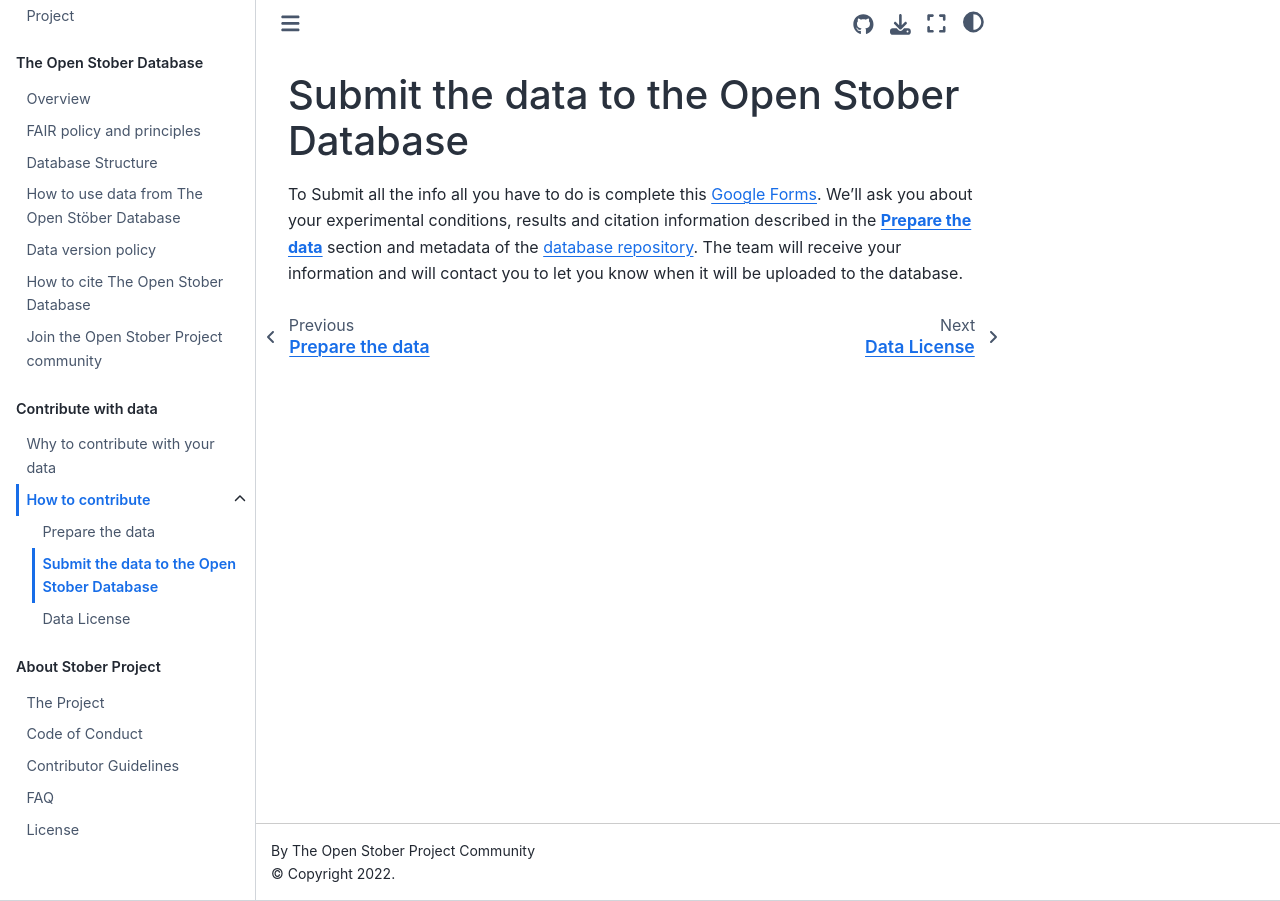
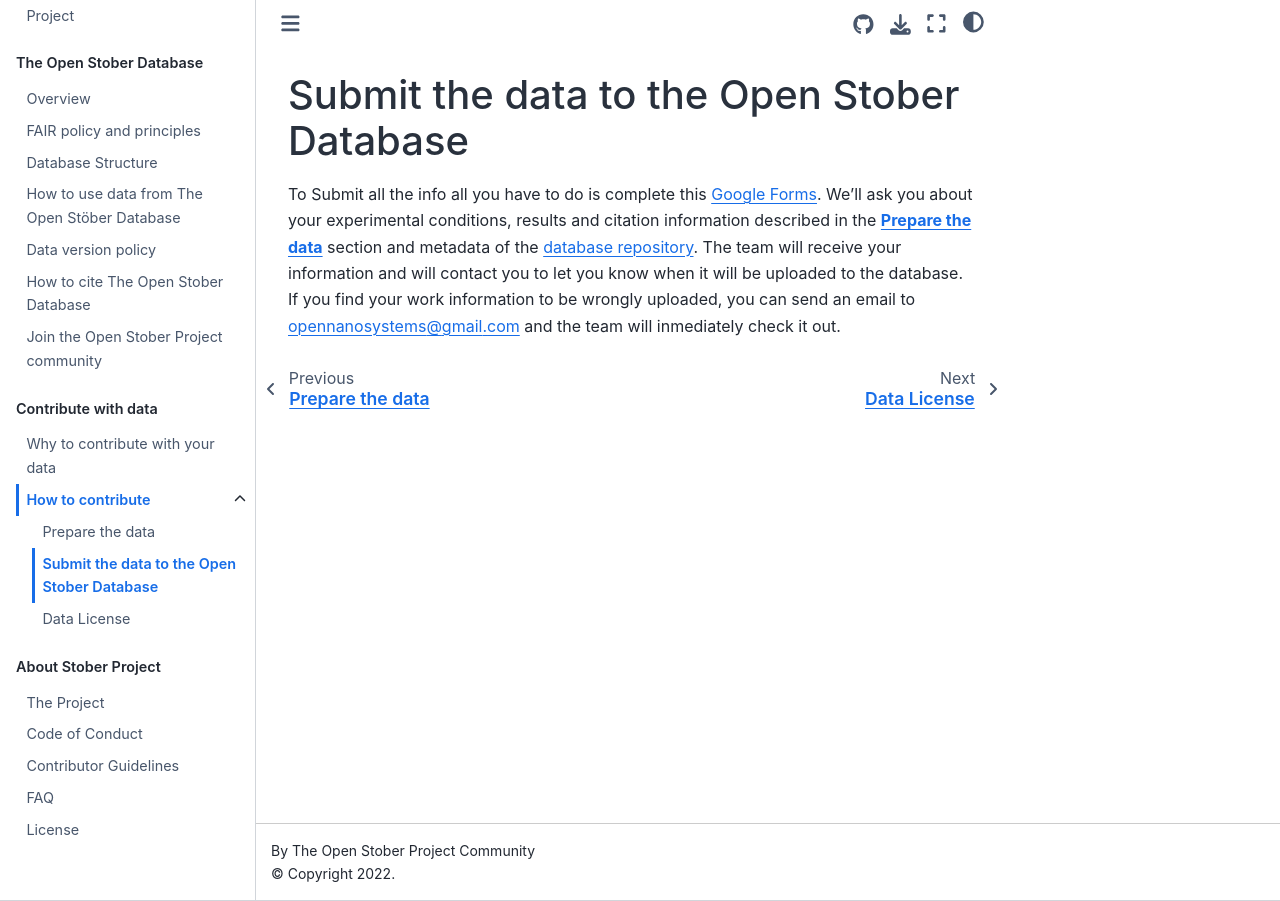
Before and after one commit to open-nanosystems/open-stober-project, a Jupyter Book: the page built from docs/contribute/submit-data.md, in a window 1280 px wide. Built offline with Jupyter Book 1.0.4 settings and Sphinx 7.4.7 and the Sphinx Book theme 1.1.4, drawn with Linux system fonts in a browser that asks for light colours.

Commit message:
Update submit-data.md

```diff
--- a/docs/contribute/submit-data.md
+++ b/docs/contribute/submit-data.md
@@ -1,3 +1,3 @@
 # Submit the data to the Open Stober Database
 
-To Submit all the info all you have to do is complete this [Google Forms](). We'll ask you about your experimental conditions, results and citation information described in the [**Prepare the data**](https://open-nanosystems.github.io/open-stober-project/contribute/prepare-data.html) section and metadata of the [database repository](https://doi.org/10.17605/OSF.IO/NR842). The team will receive your information and will contact you to let you know when it will be uploaded to the database.
+To Submit all the info all you have to do is complete this [Google Forms](). We'll ask you about your experimental conditions, results and citation information described in the [**Prepare the data**](https://open-nanosystems.github.io/open-stober-project/contribute/prepare-data.html) section and metadata of the [database repository](https://doi.org/10.17605/OSF.IO/NR842). The team will receive your information and will contact you to let you know when it will be uploaded to the database. If you find your work information to be wrongly uploaded, you can send an email to opennanosystems@gmail.com and the team will inmediately check it out.
```
